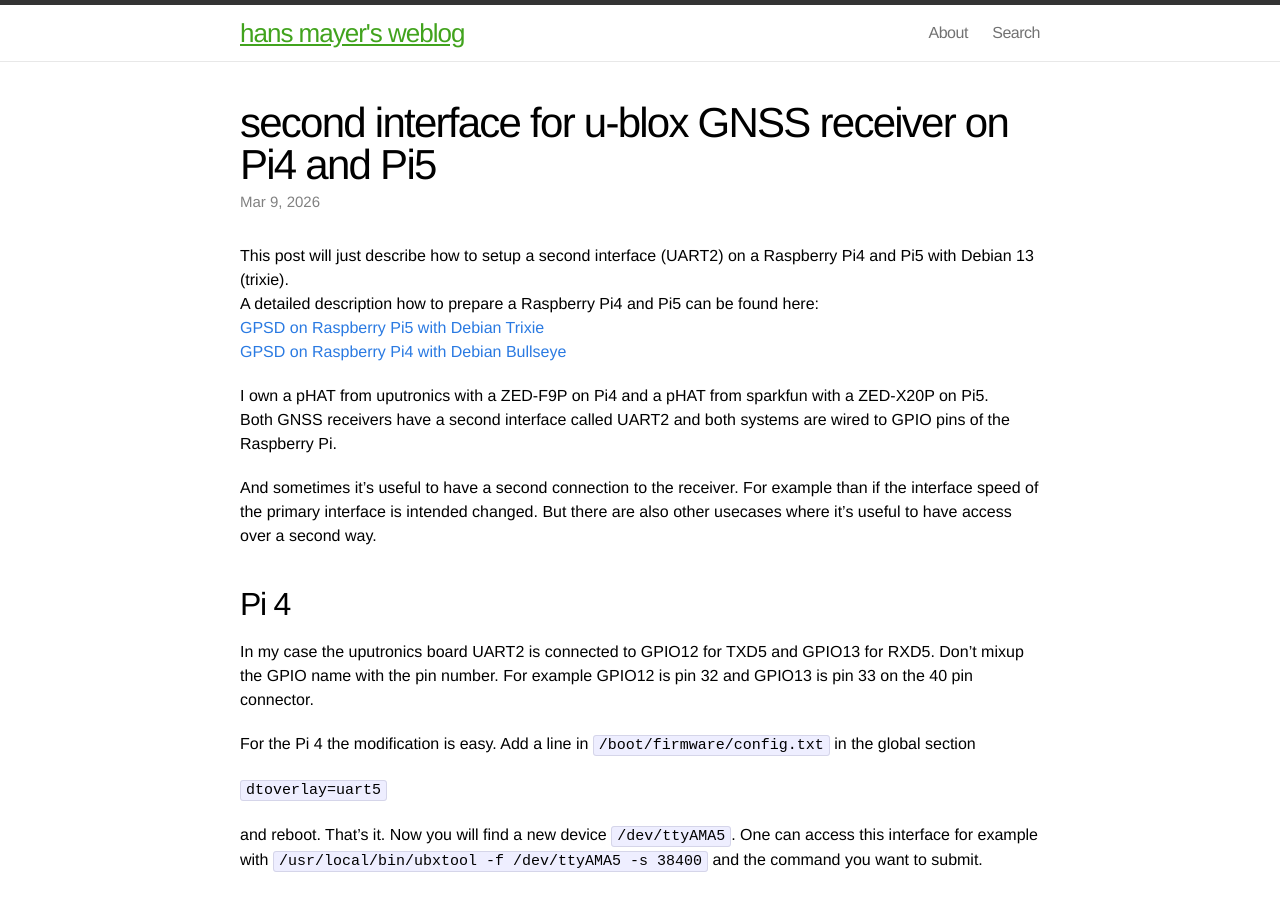
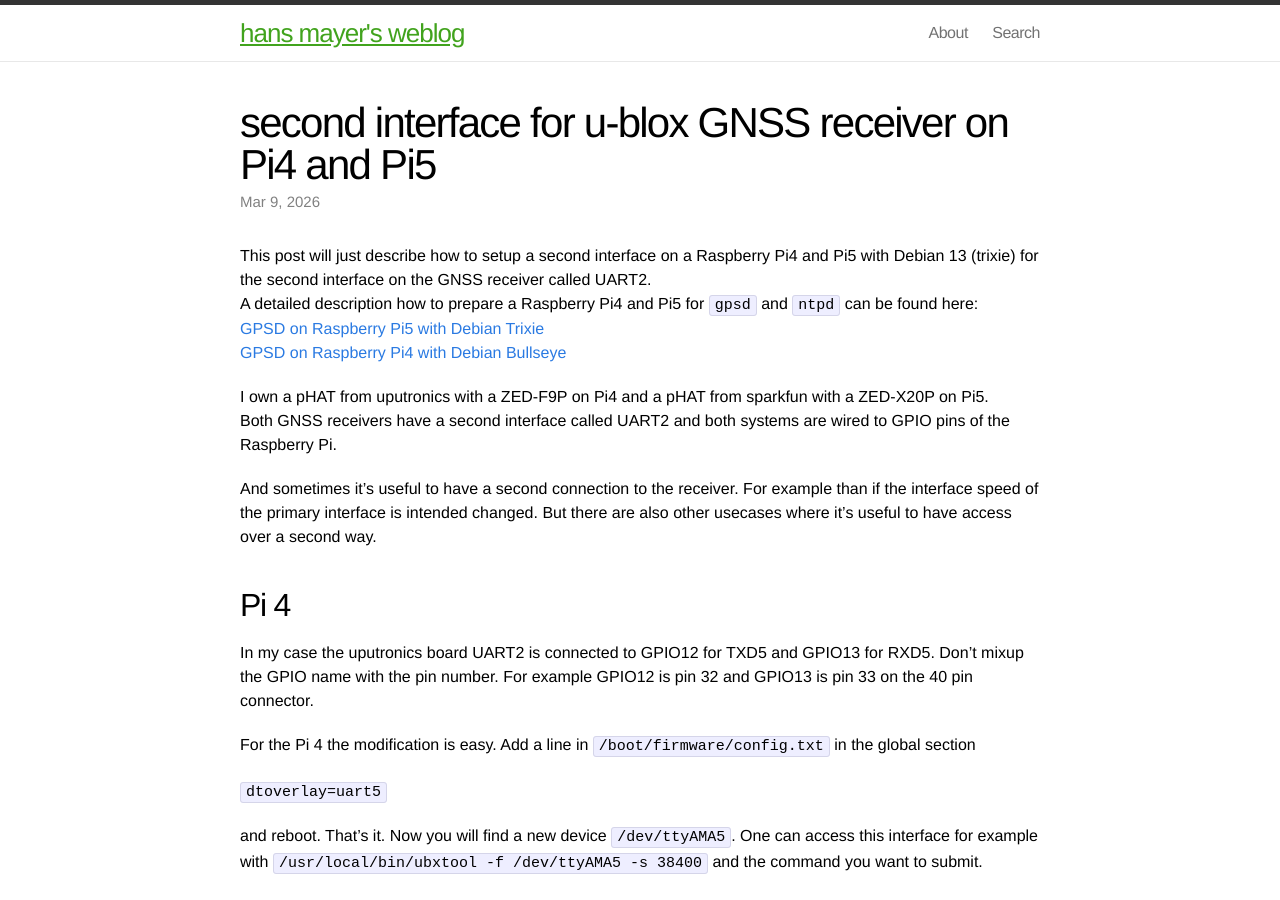
Before and after one commit to hans-mayer/blog, a Jekyll site: the page built from _posts/2026-03-09-second-interface-for-u-blox-receiver-on-pi4-and-pi5.markdown, in a window 1280 px wide and 900 px high. Built offline with Jekyll 4.4.1, drawn with Linux system fonts in a browser that asks for light colours.

Commit message:
GPSD-NTP-on-Raspberry-PI4-with-Bullseye , second-interface-for-u-blox-receiver-on-pi4-and-pi5

````diff
--- a/_posts/2022-06-19-GPSD-NTP-on-Raspberry-PI4-with-Bullseye.markdown
+++ b/_posts/2022-06-19-GPSD-NTP-on-Raspberry-PI4-with-Bullseye.markdown
@@ -12,7 +12,6 @@ After 6 years running a GPS disciplined NTP server on old hardware I thought it'
 
 ```
 2022-04-04-raspios-bullseye-arm64.img
-
 ```
 I used the GPS-hat I already have since about 6 years.
 
@@ -24,7 +23,6 @@ I decided to compile GPSD and NTPD by myself and not to use a possible available
 
 ```
 scons libncurses5 libncurses5-dev ncurses-doc python3-matplotlib python3-matplotlib-dbg pps-tools libusb-1.0-0 libusb-1.0-0-dev libusb-1.0-doc asciidoctor asciidoctor-doc cu minicom libgtk-3-dev gtk+-3.0 python3-gi-cairo libcap-dev ksh
-
 ```
 
 # GPSD
@@ -45,7 +43,6 @@ If you decide later on to update to the latest version run:
 ```
 git pull origin master --rebase
 scons --config=force
-
 ```
 
 # NTPD
@@ -57,7 +54,6 @@ With the following commands compilation was easy
 export CC=gcc
 ./configure  '--with-sntp' '--enable-RAWDCF' --enable-SHM --enable-ATOM -enable-NMEA '--enable-autokey' '--enable-simulator' --with-crypto --enable-clockctl --enable-linuxcaps
 make
-
 ```
 
 # OS configuration
@@ -70,14 +66,12 @@ This was the original content:
 
 ```
 console=serial0,115200 console=tty1 root=PARTUUID=09abe25e-02 rootfstype=ext4 fsck.repair=yes rootwait quiet splash plymouth.ignore-serial-consoles
-
 ```
 Strip away which makes troubles. Then it looks like this
 
 
 ```
 root=PARTUUID=09abe25e-02 rootfstype=ext4 fsck.repair=yes rootwait quiet splash
-
 ```
 ## /boot/config.txt
 
--- a/_posts/2026-03-09-second-interface-for-u-blox-receiver-on-pi4-and-pi5.markdown
+++ b/_posts/2026-03-09-second-interface-for-u-blox-receiver-on-pi4-and-pi5.markdown
@@ -5,8 +5,8 @@ date:   2026-03-09 18:35:00 CET
 categories:
 ---
 
-This post will just describe how to setup a second interface (UART2) on a Raspberry Pi4 and Pi5 with Debian 13 (trixie). <br>
-A detailed description how to prepare a Raspberry Pi4 and Pi5 can be found here: <br>
+This post will just describe how to setup a second interface on a Raspberry Pi4 and Pi5 with Debian 13 (trixie) for the second interface on the GNSS receiver called UART2. <br>
+A detailed description how to prepare a Raspberry Pi4 and Pi5 for `gpsd` and `ntpd` can be found here: <br>
 [GPSD on Raspberry Pi5 with Debian Trixie](/2025/12/20/GPSD-NTP-on-Raspberry-PI5-with-Trixie.html){:target="_blank"} <br>
 [GPSD on Raspberry Pi4 with Debian Bullseye](/2022/06/19/GPSD-NTP-on-Raspberry-PI4-with-Bullseye.html){:target="_blank"}
 
````
